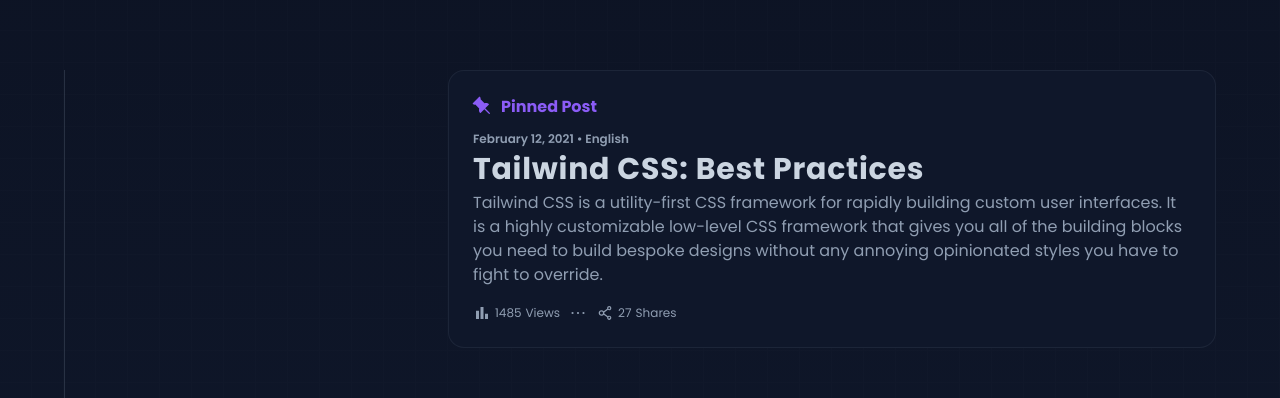
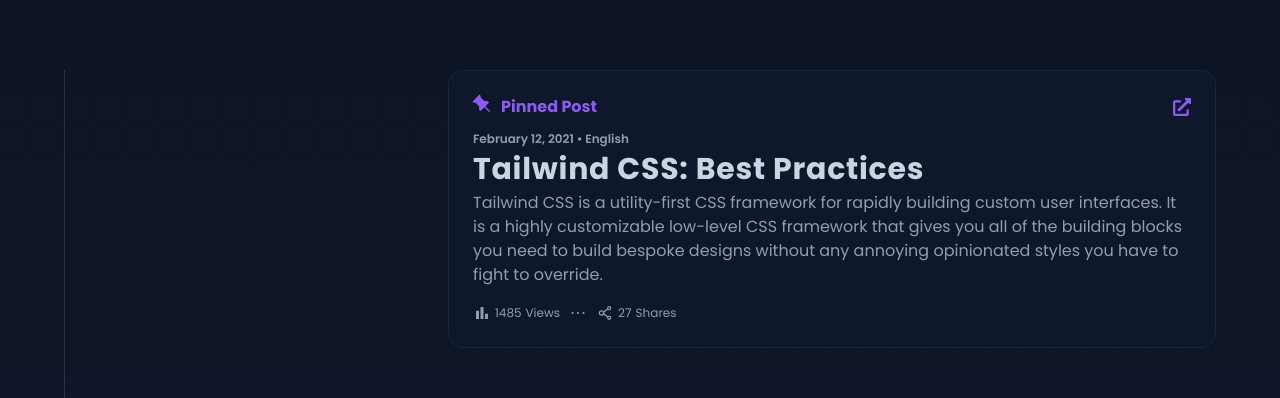
Before and after one commit to ImJars/Development-full-coding, a React (Vite) app: page /blog in a window 1280 px wide. Shown: the part 322-720 px from the top of the page. Built offline with nearby package versions, Linux system fonts and the light colour scheme.

Commit message:
Update pined-card.jsx

```diff
--- a/src/components/blog/pined-card.jsx
+++ b/src/components/blog/pined-card.jsx
@@ -1,83 +1,53 @@
-import React from 'react'
-import { BsPinFill } from 'react-icons/bs'
-import { MdOutlineBarChart } from 'react-icons/md'
-import { AiOutlineEllipsis, AiOutlineShareAlt } from 'react-icons/ai'
+import React from "react";
+import { BsPinFill } from "react-icons/bs";
+import { MdOutlineBarChart } from "react-icons/md";
+import { AiOutlineEllipsis, AiOutlineShareAlt } from "react-icons/ai";
+import { FaExternalLinkAlt } from "react-icons/fa";
 
 function PinedCard({ date, title, description }) {
   return (
     <>
-            <div
-                className='border font-poppins border-text-general rounded-2xl border-opacity-10 mb-8 bg-slate-900'
-            >
-                <div
-                    className='p-6 block'
-                >
-                    <div
-                        className='flex space-x-2 items-center mb-3 text-text-purple'
-                    >
-                        <BsPinFill
-                            className='text-lg sm:text-xl transform -rotate-45'
-                        />
-                        <h1
-                            className='font-bold text-base'
-                        >
-                            Pinned Post
+      <a href="#" className="group">
+        <div className="border font-poppins border-text-general rounded-2xl border-opacity-10 mb-8 bg-slate-900 group-hover:scale-[101%] group-hover:shadow-xl transition-all duration-300 ease-in-out">
+          <div className="p-6 block">
+            <div className="flex space-x-2 items-center mb-3 text-text-purple group-hover:text-text-blue justify-between transition-all duration-300 ease-in-out">
+              <div className="flex space-x-2">
+                <BsPinFill className="text-lg sm:text-xl transform -rotate-45" />
+                <h1 className="font-bold text-base">Pinned Post</h1>
+              </div>
+              <div>
+                <FaExternalLinkAlt className="text-lg" />
+              </div>
+            </div>
+            <h1 className="text-text-general text-xs font-semibold mb-1">
+              {date}
             </h1>
+            <h2 className="block text-text-white-gray text-lg sm:text-3xl font-bold mb-1 sm:tracking-wide">
+              {title}
+            </h2>
+            <h3 className="block text-text-general text-sm sm:text-base">
+              {description}
+            </h3>
+            <div className="flex space-x-2 items-center mt-4">
+              <div className="flex items-center text-text-general text-xs space-x-1">
+                <MdOutlineBarChart className="text-lg" />
+                <h1>1485</h1>
+                <h2>Views</h2>
               </div>
-                    <h1
-                        className='text-text-general text-xs font-semibold mb-1'
-                    >
-                        { date }
-                    </h1>
-                    <h2
-                        className='block text-text-white-gray text-lg sm:text-3xl font-bold mb-1 sm:tracking-wide'
-                    >
-                        { title }
-                    </h2>
-                    <h3
-                        className='block text-text-general text-sm sm:text-base'
-                    >
-                        { description }
-                    </h3>
-                    <div
-                        className='flex space-x-2 items-center mt-4'
-                    >
-                        <div
-                            className='flex items-center text-text-general text-xs space-x-1'
-                        >
-                            <MdOutlineBarChart
-                                className='text-lg'
-                            />
-                            <h1>
-                                1485
-                            </h1>
-                            <h2>
-                                Views
-                            </h2>
-                        </div>
-                        <font
-                            className='text-text-general text-xl'
-                        >
+              <font className="text-text-general text-xl">
                 <AiOutlineEllipsis />
               </font>
-                        <div
-                            className='flex items-center text-text-general text-xs space-x-1'
-                        >
-                            <AiOutlineShareAlt
-                                className='text-lg'
-                            />
-                            <h1>
-                                27
-                            </h1>
-                            <h2>
-                                Shares
-                            </h2>
+              <div className="flex items-center text-text-general text-xs space-x-1">
+                <AiOutlineShareAlt className="text-lg" />
+                <h1>27</h1>
+                <h2>Shares</h2>
               </div>
             </div>
           </div>
         </div>
+      </a>
     </>
-    )
+  );
 }
 
-export default PinedCard
+export default PinedCard;
```
Lines whose indentation alone changed are shown as unchanged.
